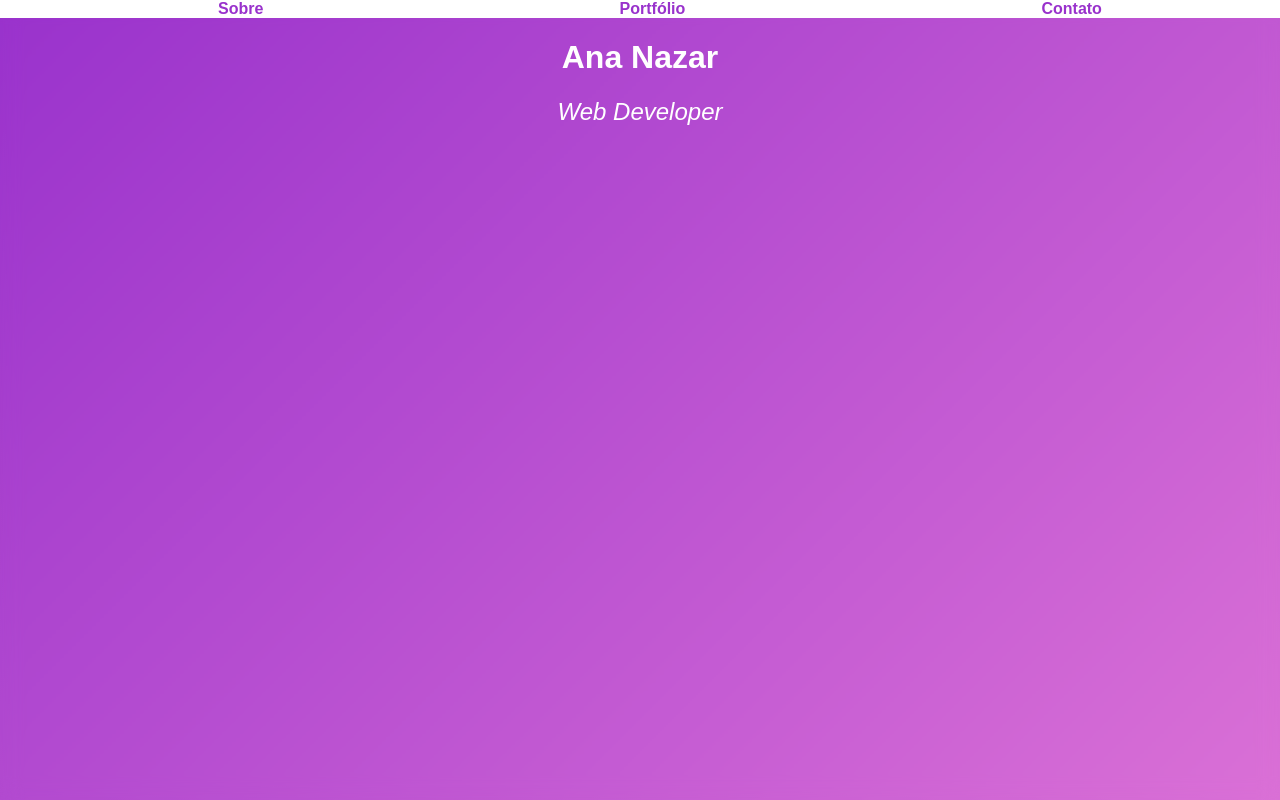
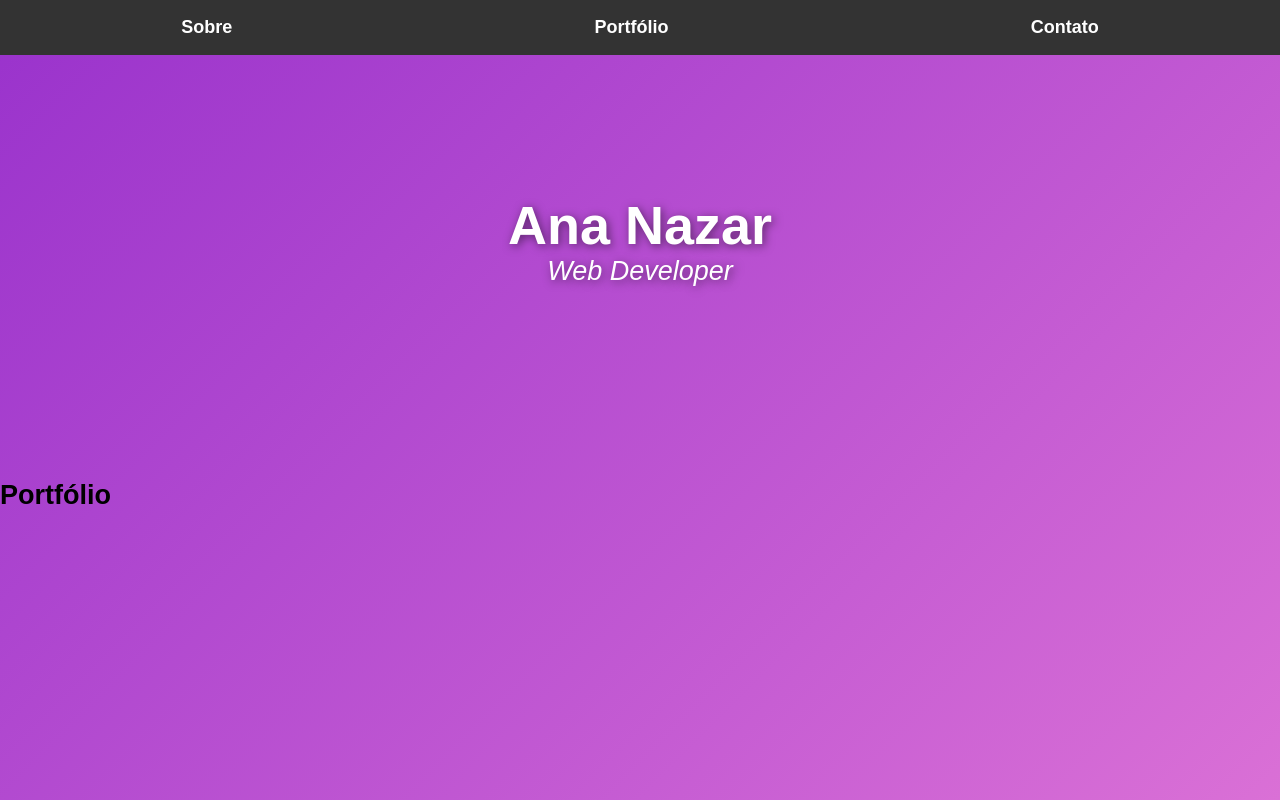
Before and after one commit to AnaNazar/imersaocss, a plain HTML site: page index.html in a window 1280 px wide. Drawn offline with Linux system fonts and the light colour scheme.

Commit message:
Segunda versão do site - aula 02

```diff
--- a/css/styles.css
+++ b/css/styles.css
@@ -1,20 +1,34 @@
-/* Aula inicial :D */
+/* RESET CSS */
+* {
+  margin: 0;
+  padding: 0;
+  box-sizing: border-box;
+}
+
 body {
-  backdrop-filter: blur(10px);
   background-image: linear-gradient(-45deg, #da70d6, #9932cc);
   font-family: Arial, Helvetica, sans-serif;
+  font-size: 14px;
   height: 100vh;
-  margin: 0;
+}
+
+header {
+  display: flex;
+  align-items: center;
+  justify-content: center;
+  height: 100vh;
 }
 
 .menu {
-  background: #ffffff;
+  background: #333333;
+  position: fixed;
+  top: 0;
+  width: 100vw;
 }
 
 .menu ul {
   display: flex;
   justify-content: space-around;
-  margin: 0;
 }
 
 .menu li {
@@ -22,18 +36,48 @@ body {
 }
 
 .menu a {
+  display: block;
   font-weight: bold;
-  color: #9932cc;
+  color: #ffffff;
+  padding: 17px 20px 10px;
   text-decoration: none;
+  border-bottom: #333333 solid 7px;
+}
+
+.menu a:hover {
+  background: #2d2d2d;
+  border-bottom: #9932cc solid 7px;
 }
 
 .site-title,
 .site-subtitle {
   color: #ffffff;
   text-align: center;
+  text-shadow: 2px 2px 10px rgba(0, 0, 0, 0.5);
+}
+
+.site-title {
+  font-size: 3em;
 }
 
 .site-subtitle {
   font-style: italic;
   font-weight: 400;
 }
+
+/* BREAKPOINTS */
+@media screen and (min-width: 768px) {
+  body {
+    font-size: 16px;
+  }
+}
+
+@media screen and (min-width: 1000px) {
+  body {
+    font-size: 18px;
+  }
+
+  header {
+    height: 60vh;
+  }
+}
--- a/index.html
+++ b/index.html
@@ -15,8 +15,29 @@
         <li><a href="#">Contato</a></li>
       </ul>
     </nav>
-    <h1 class="site-title">Ana Nazar</h1>
-    <h2 class="site-subtitle">Web Developer</h2>
+    <div>
+      <h1 class="site-title">Ana Nazar</h1>
+      <h2 class="site-subtitle">Web Developer</h2>
+    </div>
   </header>
+  <section>
+    <h2>Portfólio</h2>
+    <figure>
+      <img class="img-portfolio" src="" alt="">
+      <figcaption></figcaption>
+    </figure>
+    <figure>
+      <img class="img-portfolio" src="" alt="">
+      <figcaption></figcaption>
+    </figure>
+    <figure>
+      <img class="img-portfolio" src="" alt="">
+      <figcaption></figcaption>
+    </figure>
+    <figure>
+      <img class="img-portfolio" src="" alt="">
+      <figcaption></figcaption>
+    </figure>
+  </section>
 </body>
 </html>
```
